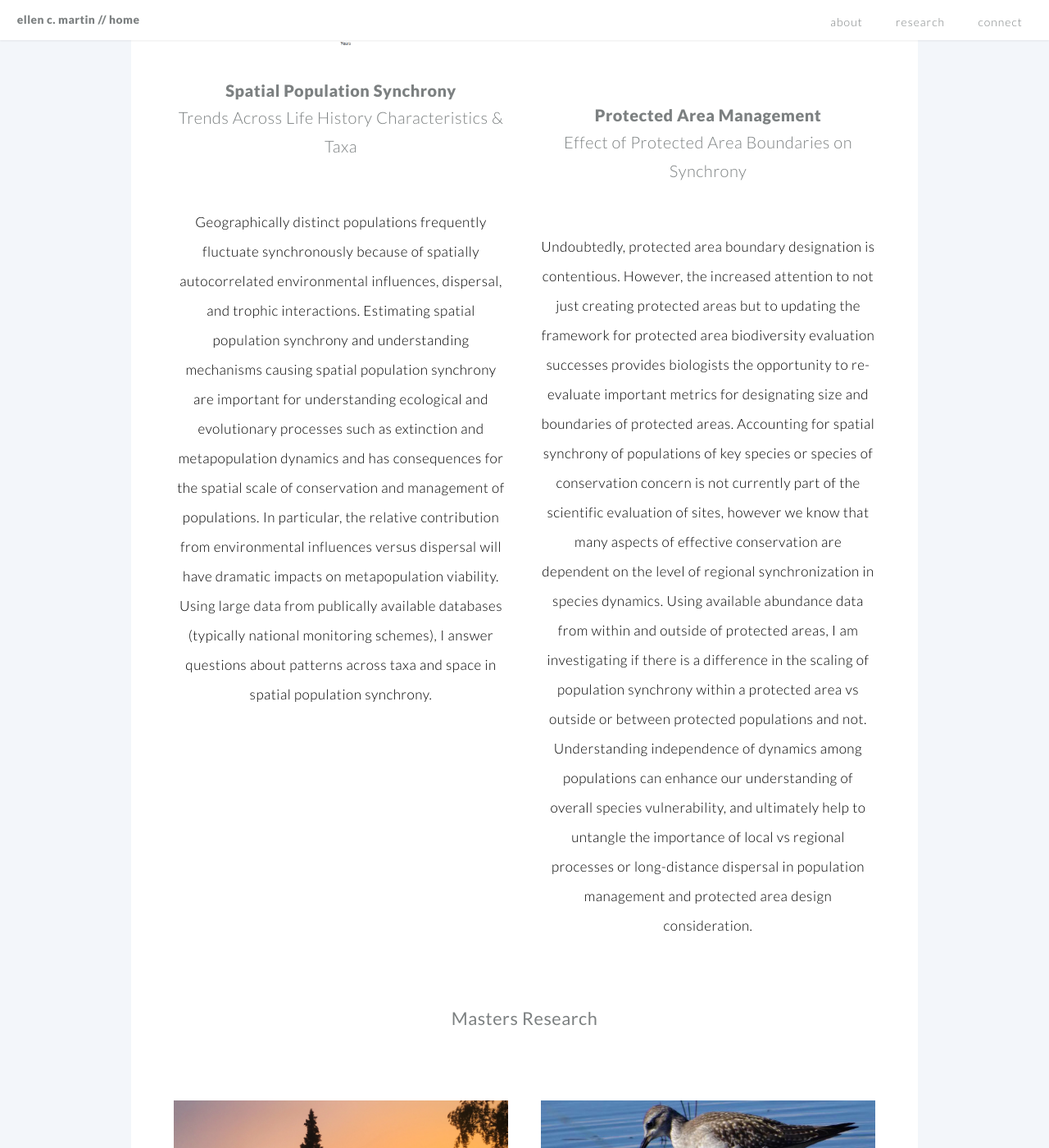
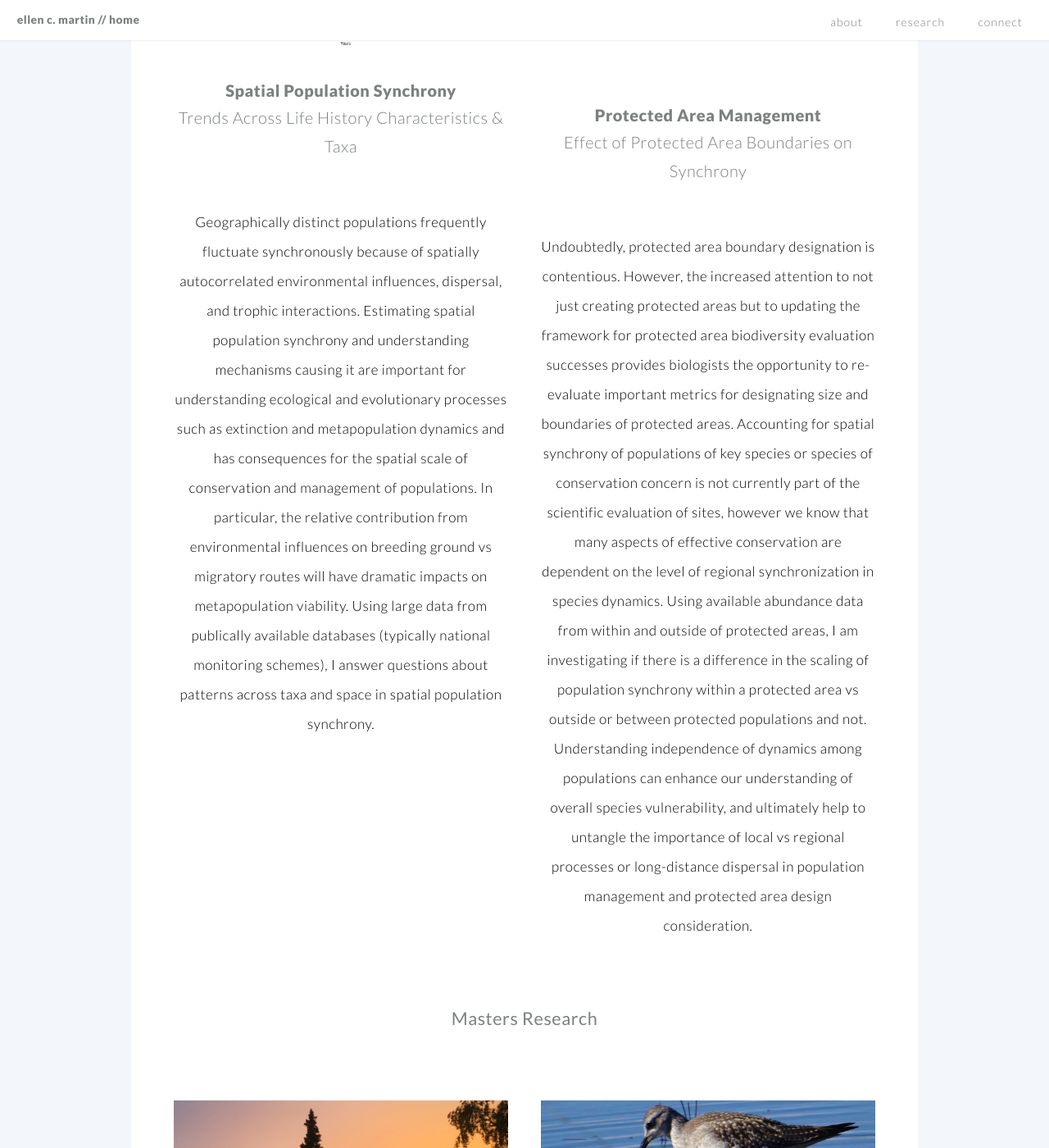
Before and after one commit to EllenCMartin/EllenCMartin.github.io, a Jekyll site: the page built from index.md, in a window 1280 px wide and 1400 px high, scrolled down 3473 px. Shown: the whole window at 82% size. Built offline with Jekyll 4.4.1, drawn with Linux system fonts in a browser that asks for light colours.

Commit message:
Update phd1.html

```diff
--- a/_includes/phd1.html
+++ b/_includes/phd1.html
@@ -2,6 +2,6 @@
 <h2>Trends Across Life History Characteristics & Taxa<h2>
 <p><span style="color:black; text-align:left; font-size:0.85em;">
 <br>Geographically distinct populations frequently fluctuate synchronously because of spatially autocorrelated environmental influences, dispersal, and trophic interactions.
-Estimating spatial population synchrony and understanding mechanisms causing spatial population synchrony are important for understanding ecological and evolutionary processes such as extinction and metapopulation dynamics and has consequences for the spatial scale of conservation and management of populations. In particular, the relative contribution from environmental influences versus dispersal will have dramatic impacts on metapopulation viability.
+Estimating spatial population synchrony and understanding mechanisms causing it are important for understanding ecological and evolutionary processes such as extinction and metapopulation dynamics and has consequences for the spatial scale of conservation and management of populations. In particular, the relative contribution from environmental influences on breeding ground vs migratory routes will have dramatic impacts on metapopulation viability.
 Using large data from publically available databases (typically national monitoring schemes), I answer questions about patterns across taxa and space in spatial population synchrony.
   </p>
```
